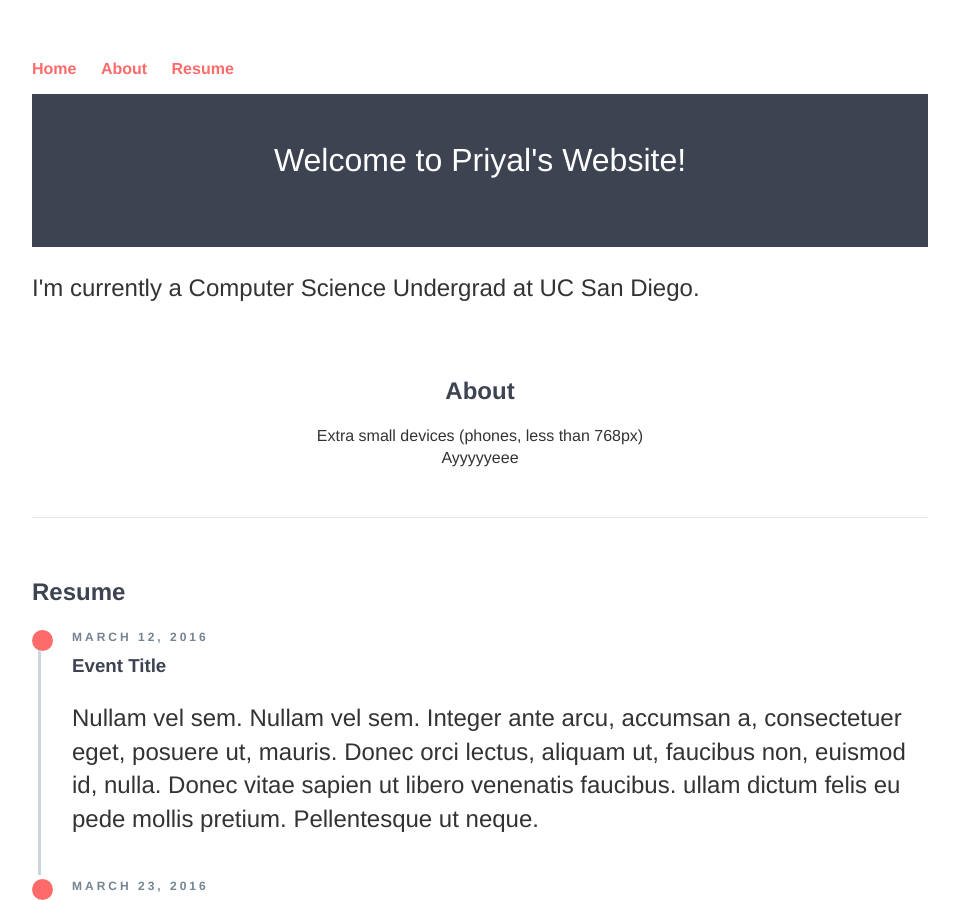
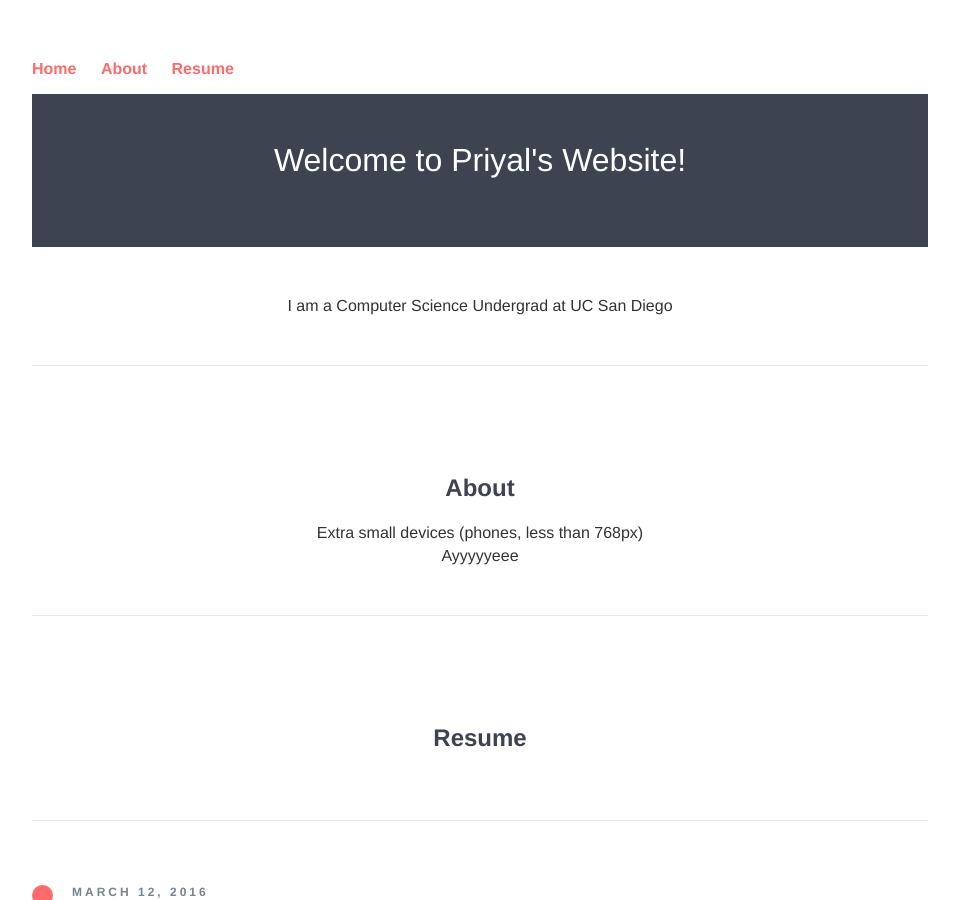
Before and after one commit to p-suneja/p-suneja.github.io, a Jekyll site: the page built from index.html, in a window 1280 px wide and 900 px high. Shown: the whole window, without its empty margins (160-1119 px from the left). Built offline with Jekyll 4.4.1, drawn with Linux system fonts in a browser that asks for light colours.

Commit message:
changing style

```diff
--- a/index.html
+++ b/index.html
@@ -2,24 +2,23 @@
 layout: default
 title: Priyal's Homepage
 ---
-<div class="blurb">
+
 <header class="example-header">
 	<h1>Welcome to Priyal's Website!</h1>
 </header>
-	<p>I'm currently a Computer Science Undergrad at UC San Diego.</p>
-</div><!-- /.blurb -->
+<div class="col-md-12 example-title">
+	<p> I am a Computer Science Undergrad at UC San Diego </p>
+</div>
 
-<!-- <div class="col-md-12 example-title">
-     <h2>Basic Timeline</h2>
-     <p>Extra small devices (phones, less than 768px)</p>
-</div> -->
 <div class="col-md-12 example-title">
 	<a id="ABOUT"><h2>About</h2></a>
 	<p>Extra small devices (phones, less than 768px)</p>
 	<p>Ayyyyyeee</p>
 </div>
 
+<div class="col-md-12 example-title">
 	<a id="RESUME"><h2>Resume</h2></a>
+</div>
 <div class="container-fluid">
     <div class="row example-basic">
         <div class="col-xs-10 col-xs-offset-1 col-sm-8 col-sm-offset-2">
```
Lines whose indentation alone changed are shown as unchanged.
